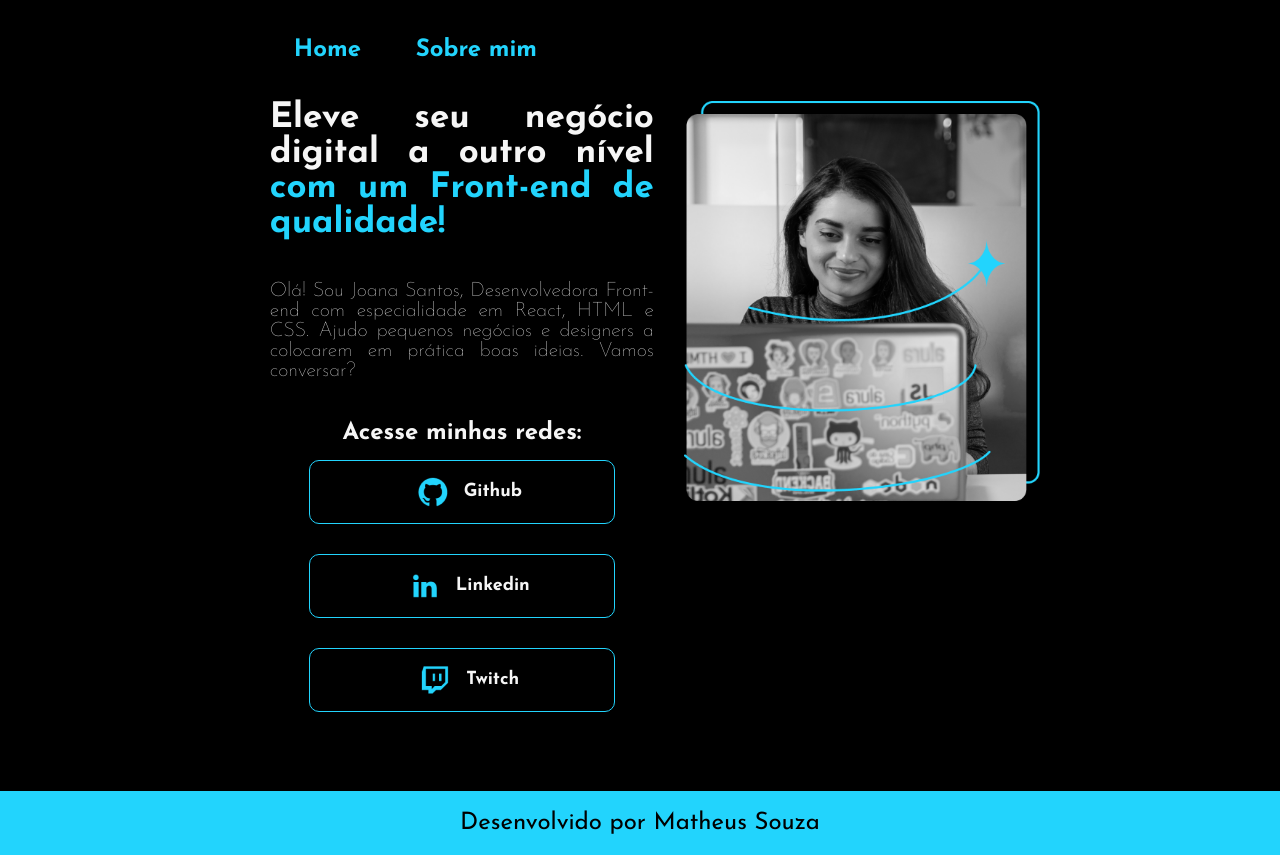
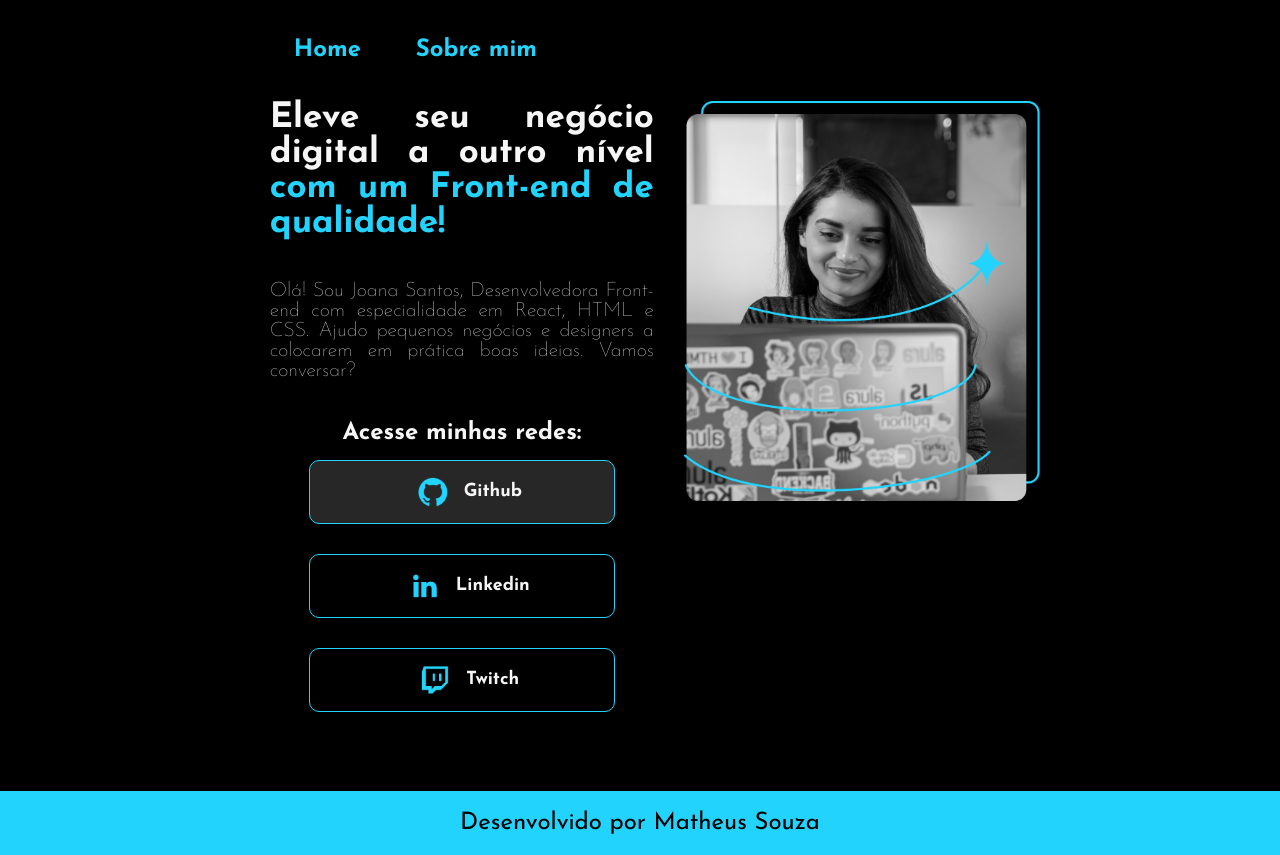
Before and after one commit to matheusgdsouza/praticando-html-exemplo-portifolio, a plain HTML site: page index.html in a window 1280 px wide. In both pictures the pointer is over the link "Github". Drawn offline with Linux system fonts and the light colour scheme.

Commit message:
Estilizando interação com os botoes

```diff
--- a/style.css
+++ b/style.css
@@ -89,6 +89,10 @@ span {
 
 }
 
+.campo-botoes a:hover {
+    background-color: #272727;
+}
+
 .campo-botoes img {
     margin: 0px 15px;
 }
```
